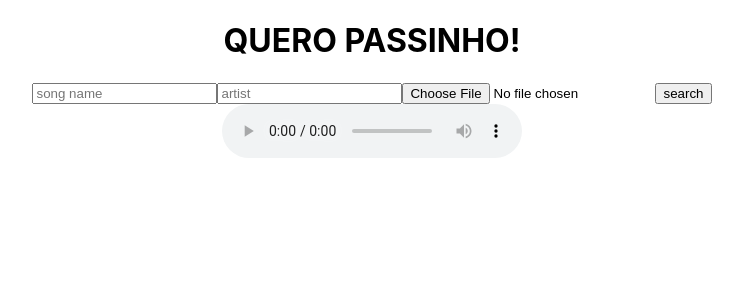
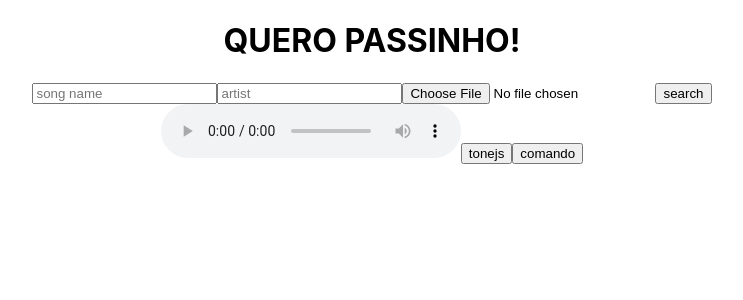
Before and after one commit to gabiheimer/Funkfy, a React (Create React App) app: page / in a window 1280 px wide. Shown: the top 300 px of the page, without its empty margins (268-1011 px from the left). Built offline with nearby package versions, Linux system fonts and the light colour scheme; no server answers.

Commit message:
added button using tone js to play two files

```diff
--- a/package.json
+++ b/package.json
@@ -12,6 +12,7 @@
     "react-dom": "^17.0.1",
     "react-native-track-player": "^1.2.3",
     "react-scripts": "4.0.0",
+    "tone": "^14.7.58",
     "web-vitals": "^0.2.4"
   },
   "scripts": {
--- a/src/App.js
+++ b/src/App.js
@@ -1,20 +1,23 @@
 import './App.css';
 import React, { useState } from 'react';
 import { searchSpotifySong, searchSpotifyAudioFeatures } from './requests';
+import * as Tone from 'tone'
+const { exec } = require("child_process");
+
 
 export default function App() {
   const [songFile, setSongFile] = useState('');
-  const [spotifyTrack, setSpotifyTrack] = useState({song: '', artist: ''});
+  const [spotifyTrack, setSpotifyTrack] = useState({ song: '', artist: '' });
 
   function onTrackChange(evt) {
-    setSpotifyTrack({...spotifyTrack, [evt.target.name]: evt.target.value});
+    setSpotifyTrack({ ...spotifyTrack, [evt.target.name]: evt.target.value });
   }
 
   async function handleSubmit(evt) {
     evt.preventDefault();
     const spotifyResponseSong = await searchSpotifySong(spotifyTrack);
 
-    if(!spotifyResponseSong) {
+    if (!spotifyResponseSong) {
       alert('essa musica nao da!');
       return;
     }
@@ -22,6 +25,39 @@ export default function App() {
     const originalSongAudioFeatures = await searchSpotifyAudioFeatures(spotifyResponseSong.id);
     console.log(originalSongAudioFeatures);
   }
+
+  async function play2AudiosUsingToneJS() {
+    const file1 = require("./audio/billijean.mp3");
+    const file2 = require("./audio/acucar-de-melancia-mto-doido.mp3");
+
+    const player = new Tone.Player(file1.default).toDestination();
+    const player2 = new Tone.Player(file2.default).toDestination();
+    Tone.loaded().then(() => {
+      player.start();
+      player2.start();
+    });
+  }
+
+  function command() {
+
+    exec("echo 'daaale'", (error, stdout, stderr) => {
+      if (error) {
+        console.log(`error: ${error.message}`);
+        return;
+      }
+      if (stderr) {
+        console.log(`stderr: ${stderr}`);
+        return;
+      }
+      console.log(`stdout: ${stdout}`);
+    });
+  }
+
+  //attach a click listener to a play button
+  document.querySelector('button')?.addEventListener('click', async () => {
+    await Tone.start()
+    console.log('audio is ready')
+  })
 
   function handleFileChange(e) {
     var target = e.currentTarget;
@@ -39,12 +75,16 @@ export default function App() {
     <div className="App">
       <h1>QUERO PASSINHO!</h1>
       <form onSubmit={handleSubmit}>
-        <input type='text' name='song' placeholder='song name' onChange={onTrackChange} value={spotifyTrack.song}/>
-        <input type='text' name='artist' placeholder='artist' onChange={onTrackChange} value={spotifyTrack.artist}/>
-        <input type='file'  accept='audio/' onChange={handleFileChange}/>
+        <input type='text' name='song' placeholder='song name' onChange={onTrackChange} value={spotifyTrack.song} />
+        <input type='text' name='artist' placeholder='artist' onChange={onTrackChange} value={spotifyTrack.artist} />
+        <input type='file' accept='audio/' onChange={handleFileChange} />
         <button type='submit' >search</button>
       </form>
       <audio src={songFile} controls />
+
+
+      <button onClick={play2AudiosUsingToneJS}>tonejs</button>
+      <button onClick={command}>comando</button>
     </div>
   );
 }
```
Also changed, not shown: 2 other files (tests, documents, lock files or other folders).
